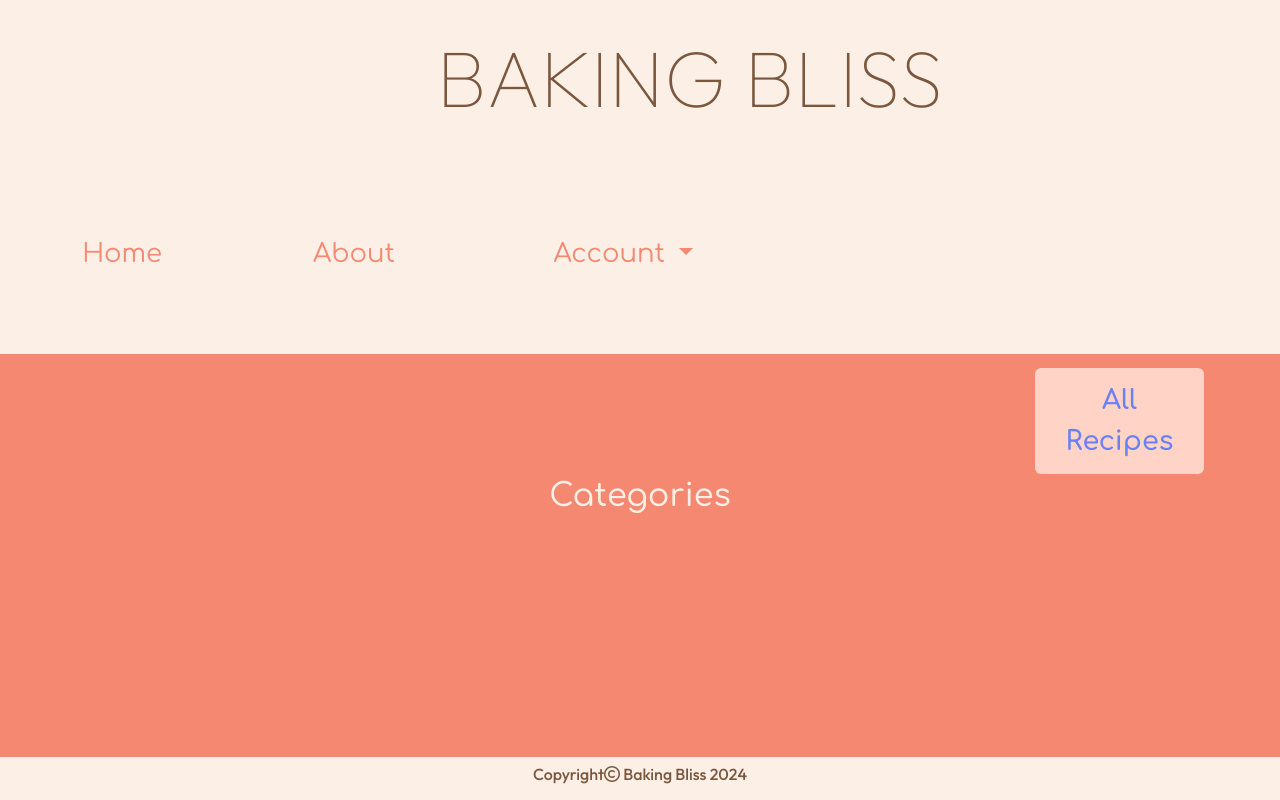
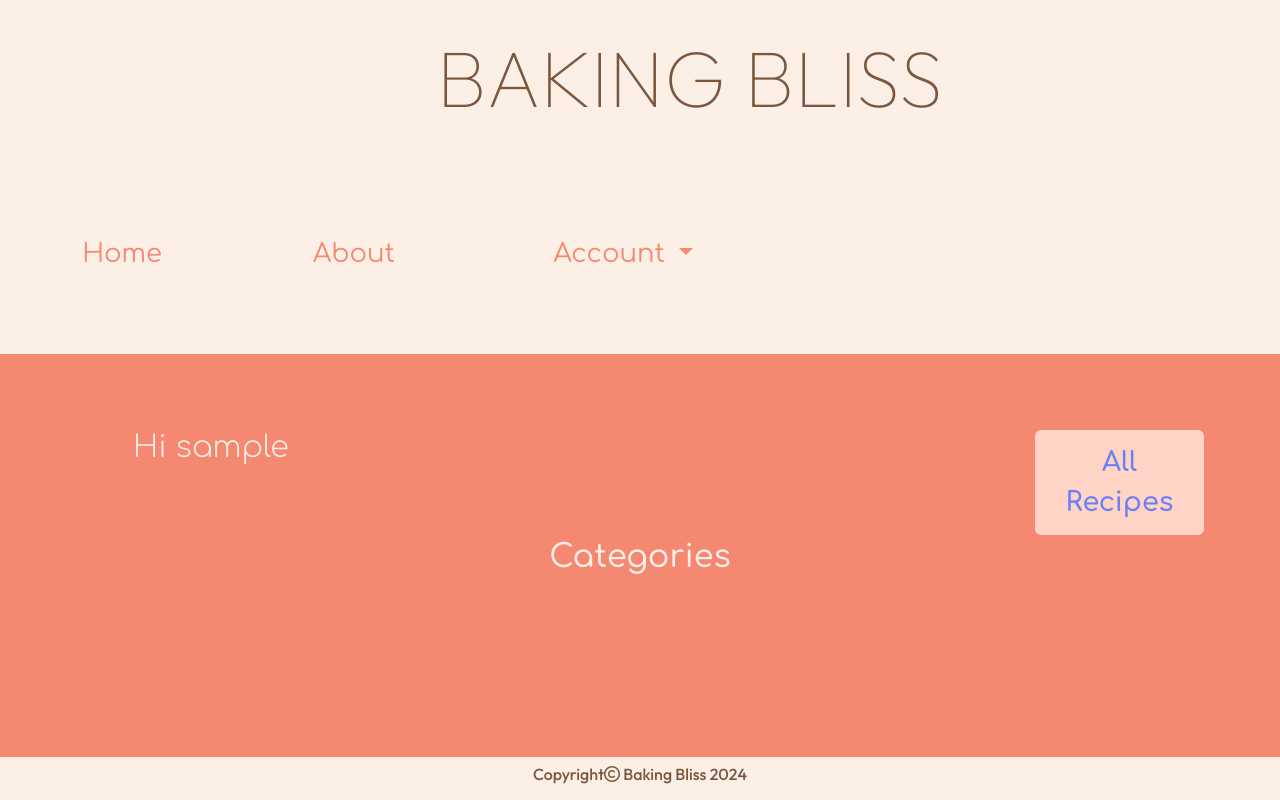
Before and after one commit to cgalpin92/pp4_django_project_baking_bliss, a Django app: page / in a window 1280 px wide. Run offline with Django 4.2, Linux system fonts and the light colour scheme; the visitor is signed in with stand-in values (Sample User, id 1); data that the repository does not hold is empty; parts of the project's set-up code (start-up, migrations or seed data) failed here and were passed over; some libraries are stand-ins or nearby versions; some web fonts are replaced.

Commit message:
add confirmation essage of username  if user signed in

```diff
--- a/static/css/style.css
+++ b/static/css/style.css
@@ -114,7 +114,7 @@ main {
 
 .btn-one-position {
     margin-left: 79%;
-    margin-top: -27%;
+    margin-top: -50%;
     padding: 1%;
 }
 
@@ -203,6 +203,10 @@ footer {
         font-size: 85%;
     }
 
+    #username-font {
+        font-size: 140%;
+    }
+
     #recipe-card {
         font-size: 100%;
     }
@@ -281,6 +285,10 @@ footer {
         margin-left: 85%;
     }
 
+    #username-font {
+        font-size: 170%;
+    }
+
     .margins {
         margin-top: 5%;
         margin-left: 7%;
@@ -318,4 +326,10 @@ footer {
         font-size: 169%;
     }
 
+    #username-font {
+        font-size: 190%;
+        margin-top: -4%;
+        padding-bottom: 4%;
+    }
+
 }
--- a/templates/base.html
+++ b/templates/base.html
@@ -87,6 +87,7 @@
 
     <!-- Main Content -->
     <main>
+
         <!-- displaying Django messages -->
         <nav>
             <div class="container">
@@ -101,6 +102,15 @@
                         {% endfor %}
                     </div>
                 </div>
+            </div>
+        </nav>
+        <nav>
+            <div class="containter font-two smaller-text cream-font" id="username-font">
+                {% if user.is_authenticated %}
+                <p>Hi {{ user }}</p>
+                {% else %}
+                <p></p>
+                {% endif %}
             </div>
         </nav>
         {% block content %}
```
Also changed, not shown: recipes/models.py (line endings or trailing spaces).
